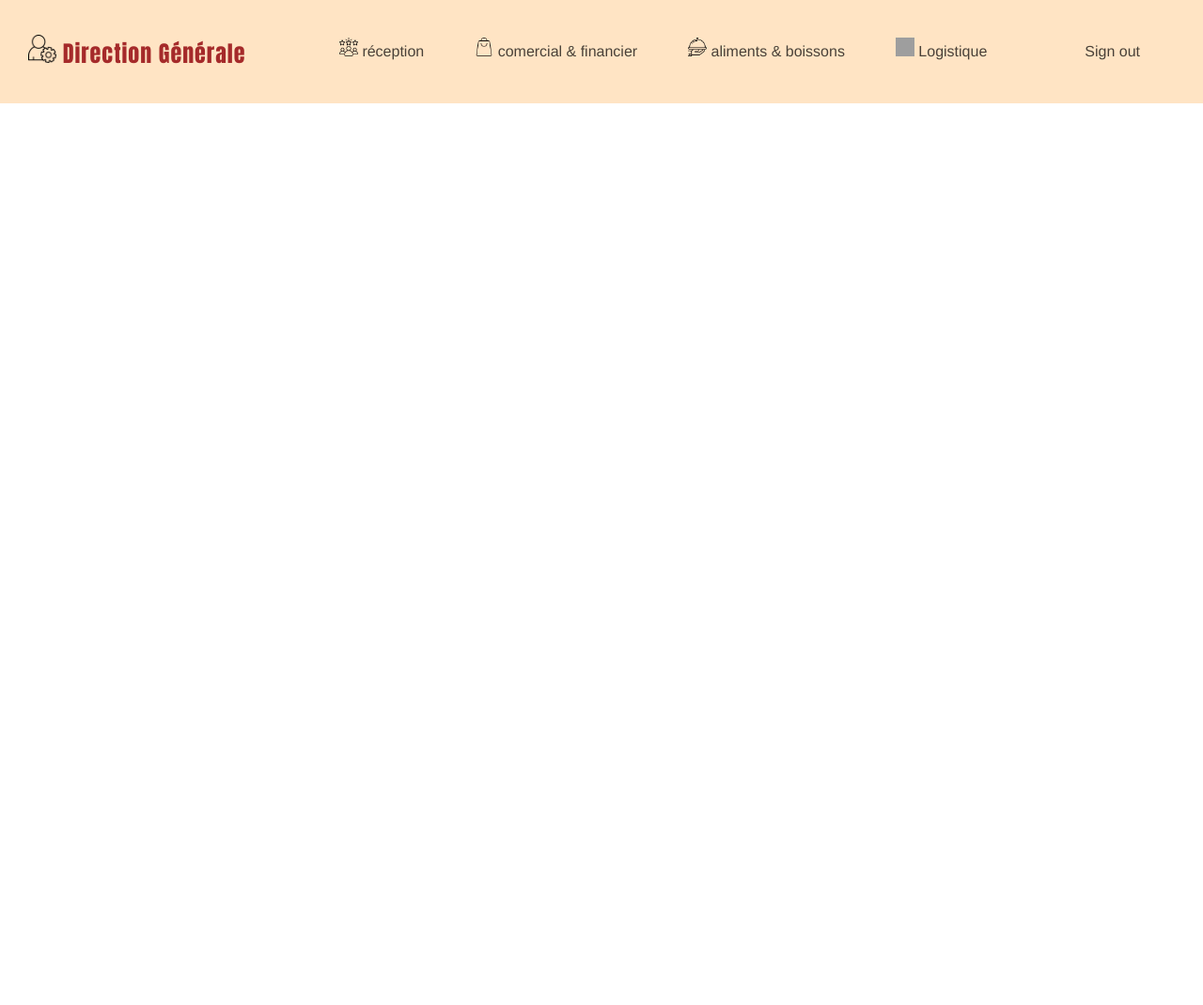
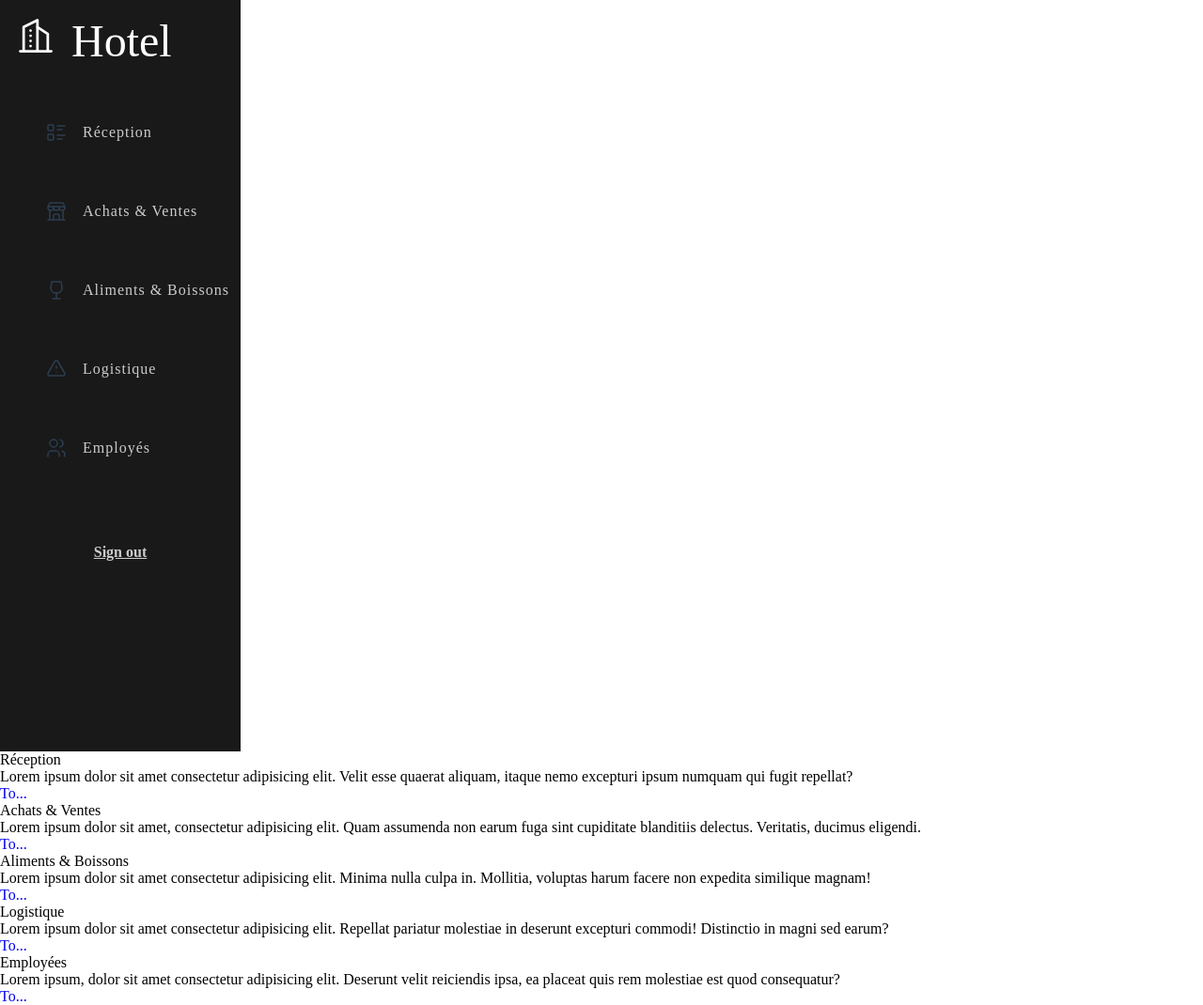
Before and after one commit to ybouyzem/Hotel_Project, a PHP site: page /administration.html in a window 1280 px wide. Shown: the whole page at 94% size. Before the commit the page ends 110 px from the top, so only its background shows below. Run offline with PHP 8.4, Linux system fonts and the light colour scheme; some web fonts are replaced; grey boxes are pictures that could not be loaded.

Commit message:
Header - Partie Admin

```diff
--- a/BM_Hotel/style.css
+++ b/BM_Hotel/style.css
@@ -488,7 +488,7 @@ section{
     top: 10vh;
     width: 100%;
     height: 90vh;
-    background-color: #000;
+    background-color: #252525;
     display: flex;
     flex-direction: row;
     justify-content: space-between;
@@ -770,7 +770,7 @@ section{
     width: 100%;
     position: absolute;
     top: 10vh;
-    background-color: #000;
+    background-color: #191919;
     display: flex;
     justify-content: space-around;
     align-items: center;
@@ -817,7 +817,7 @@ section{
 .AboutContent{
     width: 50%;
     height: 90%;
-    background-color: #000;
+    background-color: #191919;
     display: flex;
     flex-direction: column;
     justify-content: space-around;
--- a/server_side/administration.css
+++ b/server_side/administration.css
@@ -1,4 +1,4 @@
-*{
+/* *{
     margin: 0px;
     padding: 0px;
 }
@@ -42,4 +42,122 @@ header nav ul li a:hover {
 }
 .sign-out {
     margin:6px 0px 0px 50px;
+} */
+
+@font-face {
+    font-family: Disney;
+    src: url(../BM_Hotel/fonts/NewWaltDisneyUi-8YdA.ttf);
 }
+
+@font-face {
+    font-family: Cairo;
+    src: url(../BM_Hotel/fonts/Cairo-VariableFont_wght.ttf);
+}
+
+*{
+    padding: 0;
+    margin: 0;
+    box-sizing: border-box;
+    list-style: none;
+    text-decoration: none;
+}
+
+/* ***************************************** */
+
+/* header */
+
+header{
+    width: 20%;
+    height: 100vh;
+    background-color: #191919;
+    display: flex;
+    flex-direction: column;
+    justify-content: flex-start;
+    overflow: hidden;
+    padding: 1rem;
+    /* position: relative; */
+}
+
+/* header::before{
+    content: '';
+    width: 4rem;
+    height: 4rem;
+    background-color: #fff;
+    position: absolute;
+    top: 0;
+    right: 0;
+    border-radius: 0 0 0 50px;
+} */
+
+/* Logo */
+header .Logo{
+    display: flex;
+    gap: 1rem;
+}
+
+header .Logo span{
+    font-family: Disney;
+    font-size: 3rem;
+    color: #fff;
+    cursor: pointer;
+}
+
+/* headers */
+header nav{
+    padding: 1rem 1rem;
+}
+
+header nav ul li{
+    width: 150%;
+    margin: 1.5rem 0;
+    padding: .5rem 1rem;
+    border-radius: 30px 0 0 30px;
+    transition: .3s;
+}
+
+header nav ul li:hover{
+    background-color: #fff;
+}
+
+header nav ul li:hover a span{
+    color: #191919;
+}
+
+header nav ul li a{
+    display: flex;
+    align-items: center;
+    gap: 1rem;
+    font-family: Cairo;
+    font-size: 1rem;
+    letter-spacing: 1px;
+    color: #ccc;
+    border-radius: 50px;
+    transition: .3s;
+}
+
+header nav ul li a svg{
+    width: 1.5rem;
+}
+
+/* Sign out */
+header .Out{
+    align-self: center;
+    margin-top: 2rem;
+}
+
+header .Out a{
+    font-family: Cairo;
+    color: #ccc;
+    text-decoration: underline;
+    font-size: 1rem;
+    font-weight: bold;
+    transition: .3s;
+}
+
+header .Out a:hover{
+    color: #fff;
+}
+
+/* ***************************************** */
+
+/* main */
--- a/server_side/administration.html
+++ b/server_side/administration.html
@@ -1,11 +1,12 @@
 <!DOCTYPE html>
 <html>
     <head>
-        <title>admin</title>
+        <title>Administration | Béni Mellal Hotel</title>
+        <link rel="shortcut icon" href="../BM_Hotel/images/logo.jpg" type="image/x-icon">
         <link rel="stylesheet" href="administration.css">
     </head>
     <body>
-        <header>
+        <!-- <header>
             <div><img src="images/admin.png" width="30px" height="30px"> Direction Générale</div>
             <nav>
                 <ul type="none">
@@ -17,12 +18,130 @@
                 </ul>
             </nav>
         </header>
-        <div class="hr"></div>
+        <div class="hr"></div> -->
         <!-- <section>
             <from>
                 <input type="text">
 
             </from>
         </section> -->
+        <header>
+            <div class="Logo">
+                <div>
+                    <svg xmlns="http://www.w3.org/2000/svg" class="icon icon-tabler icon-tabler-building-skyscraper" width="44" height="44" viewBox="0 0 24 24" stroke-width="1.5" stroke="#fff" fill="none" stroke-linecap="round" stroke-linejoin="round">
+                        <path stroke="none" d="M0 0h24v24H0z" fill="none"/>
+                        <line x1="3" y1="21" x2="21" y2="21" />
+                        <path d="M5 21v-14l8 -4v18" />
+                        <path d="M19 21v-10l-6 -4" />
+                        <line x1="9" y1="9" x2="9" y2="9.01" />
+                        <line x1="9" y1="12" x2="9" y2="12.01" />
+                        <line x1="9" y1="15" x2="9" y2="15.01" />
+                        <line x1="9" y1="18" x2="9" y2="18.01" />
+                      </svg>
+                </div>
+                <div>
+                    <span>Hotel</span>
+                </div>
+            </div>
+            <nav>
+                <ul>
+                    <li><a href="#"><svg xmlns="http://www.w3.org/2000/svg" class="icon icon-tabler icon-tabler-list-details" width="44" height="44" viewBox="0 0 24 24" stroke-width="1.5" stroke="#2c3e50" fill="none" stroke-linecap="round" stroke-linejoin="round">
+                        <path stroke="none" d="M0 0h24v24H0z" fill="none"/>
+                        <path d="M13 5h8" />
+                        <path d="M13 9h5" />
+                        <path d="M13 15h8" />
+                        <path d="M13 19h5" />
+                        <rect x="3" y="4" width="6" height="6" rx="1" />
+                        <rect x="3" y="14" width="6" height="6" rx="1" />
+                      </svg><span>Réception</span></a></li>
+                    <li><a href="#"><svg xmlns="http://www.w3.org/2000/svg" class="icon icon-tabler icon-tabler-building-store" width="44" height="44" viewBox="0 0 24 24" stroke-width="1.5" stroke="#2c3e50" fill="none" stroke-linecap="round" stroke-linejoin="round">
+                        <path stroke="none" d="M0 0h24v24H0z" fill="none"/>
+                        <line x1="3" y1="21" x2="21" y2="21" />
+                        <path d="M3 7v1a3 3 0 0 0 6 0v-1m0 1a3 3 0 0 0 6 0v-1m0 1a3 3 0 0 0 6 0v-1h-18l2 -4h14l2 4" />
+                        <line x1="5" y1="21" x2="5" y2="10.85" />
+                        <line x1="19" y1="21" x2="19" y2="10.85" />
+                        <path d="M9 21v-4a2 2 0 0 1 2 -2h2a2 2 0 0 1 2 2v4" />
+                      </svg><span>Achats & Ventes</span></a></li>
+                    <li><a href="#"><svg xmlns="http://www.w3.org/2000/svg" class="icon icon-tabler icon-tabler-glass" width="44" height="44" viewBox="0 0 24 24" stroke-width="1.5" stroke="#2c3e50" fill="none" stroke-linecap="round" stroke-linejoin="round">
+                        <path stroke="none" d="M0 0h24v24H0z" fill="none"/>
+                        <line x1="8" y1="21" x2="16" y2="21" />
+                        <line x1="12" y1="15" x2="12" y2="21" />
+                        <path d="M17 3l1 7c0 3.012 -2.686 5 -6 5s-6 -1.988 -6 -5l1 -7h10z" />
+                      </svg><span>Aliments & Boissons</span></a></li>
+                    <li><a href="#"><svg xmlns="http://www.w3.org/2000/svg" class="icon icon-tabler icon-tabler-alert-triangle" width="44" height="44" viewBox="0 0 24 24" stroke-width="1.5" stroke="#2c3e50" fill="none" stroke-linecap="round" stroke-linejoin="round">
+                        <path stroke="none" d="M0 0h24v24H0z" fill="none"/>
+                        <path d="M12 9v2m0 4v.01" />
+                        <path d="M5 19h14a2 2 0 0 0 1.84 -2.75l-7.1 -12.25a2 2 0 0 0 -3.5 0l-7.1 12.25a2 2 0 0 0 1.75 2.75" />
+                      </svg><span>Logistique</span></a></li>
+                    <li><a href="#"><svg xmlns="http://www.w3.org/2000/svg" class="icon icon-tabler icon-tabler-users" width="44" height="44" viewBox="0 0 24 24" stroke-width="1.5" stroke="#2c3e50" fill="none" stroke-linecap="round" stroke-linejoin="round">
+                        <path stroke="none" d="M0 0h24v24H0z" fill="none"/>
+                        <circle cx="9" cy="7" r="4" />
+                        <path d="M3 21v-2a4 4 0 0 1 4 -4h4a4 4 0 0 1 4 4v2" />
+                        <path d="M16 3.13a4 4 0 0 1 0 7.75" />
+                        <path d="M21 21v-2a4 4 0 0 0 -3 -3.85" />
+                      </svg><span>Employés</span></a></li>
+                </ul>
+            </nav>
+            <div class="Out">
+                <a href="home.html">Sign out</a>
+            </div>
+        </header>
+        <main>
+            <div class="box">
+                <div class="Title">
+                    <span>Réception</span>
+                </div>
+                <div class="Desc">
+                    <p>Lorem ipsum dolor sit amet consectetur adipisicing elit. Velit esse quaerat aliquam, itaque nemo excepturi ipsum numquam qui fugit repellat?</p>
+                </div>
+                <div class="ToPage">
+                    <a href="#">To...</a>
+                </div>
+            </div>
+            <div class="box">
+                <div class="Title">
+                    <span>Achats & Ventes</span>
+                </div>
+                <div class="Desc">
+                    <p>Lorem ipsum dolor sit amet, consectetur adipisicing elit. Quam assumenda non earum fuga sint cupiditate blanditiis delectus. Veritatis, ducimus eligendi.</p>
+                </div>
+                <div class="ToPage">
+                    <a href="#">To...</a>
+                </div>
+            </div>
+            <div class="box">
+                <div class="Title">
+                    <span>Aliments & Boissons</span>
+                </div>
+                <div class="Desc">
+                    <p>Lorem ipsum dolor sit amet consectetur adipisicing elit. Minima nulla culpa in. Mollitia, voluptas harum facere non expedita similique magnam!</p>
+                </div>
+                <div class="ToPage">
+                    <a href="#">To...</a>
+                </div>
+            </div>
+            <div class="box">
+                <div class="Title">
+                    <span>Logistique</span>
+                </div>
+                <div class="Desc">
+                    <p>Lorem ipsum dolor sit amet consectetur adipisicing elit. Repellat pariatur molestiae in deserunt excepturi commodi! Distinctio in magni sed earum?</p>
+                </div>
+                <div class="ToPage">
+                    <a href="#">To...</a>
+                </div>
+            </div>
+            <div class="box">
+                <div class="Title">
+                    <span>Employées</span>
+                </div>
+                <div class="Desc">
+                    <p>Lorem ipsum, dolor sit amet consectetur adipisicing elit. Deserunt velit reiciendis ipsa, ea placeat quis rem molestiae est quod consequatur?</p>
+                </div>
+                <div class="ToPage">
+                    <a href="#">To...</a>
+                </div>
+            </div>
+        </main>
     </body>
 </html>
```
